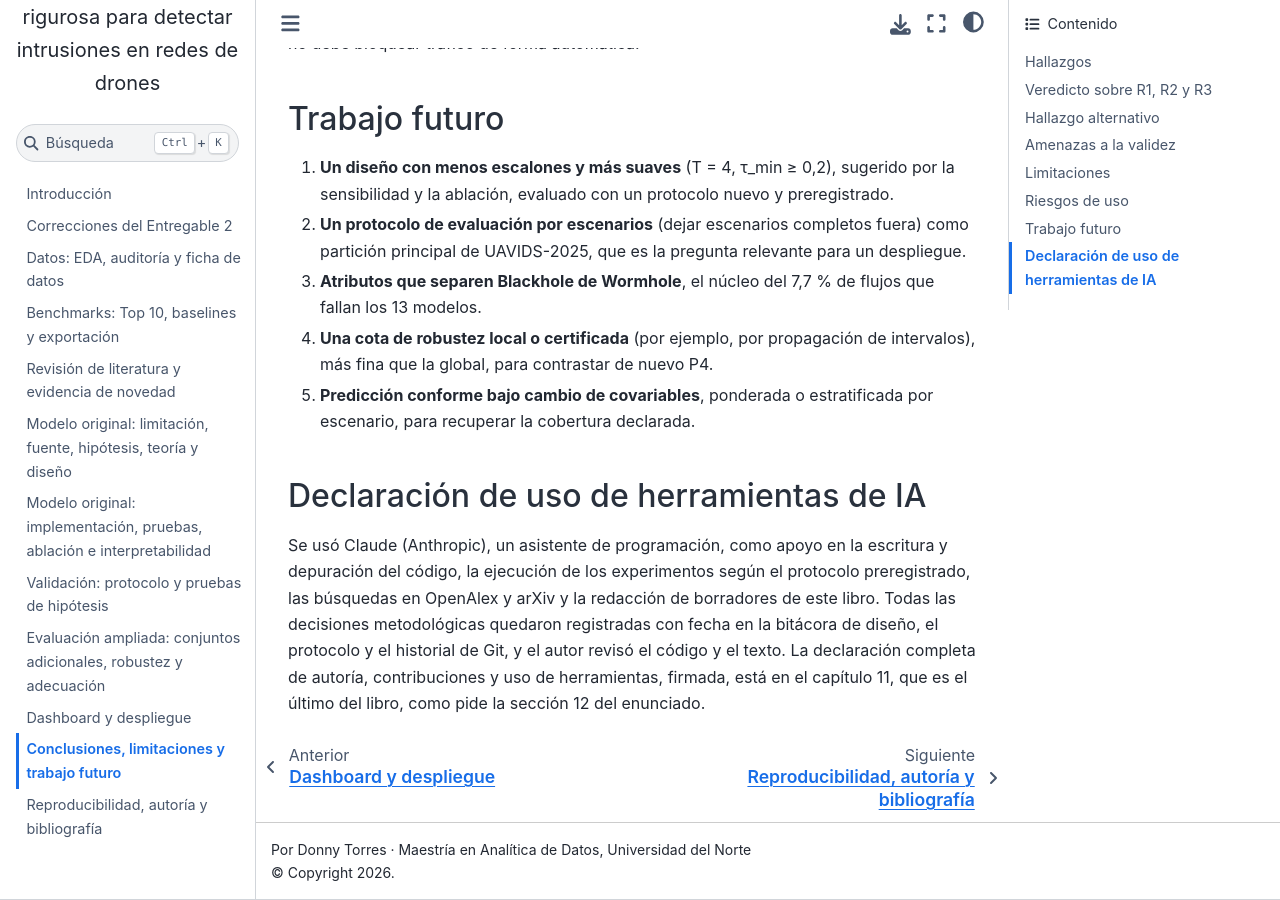
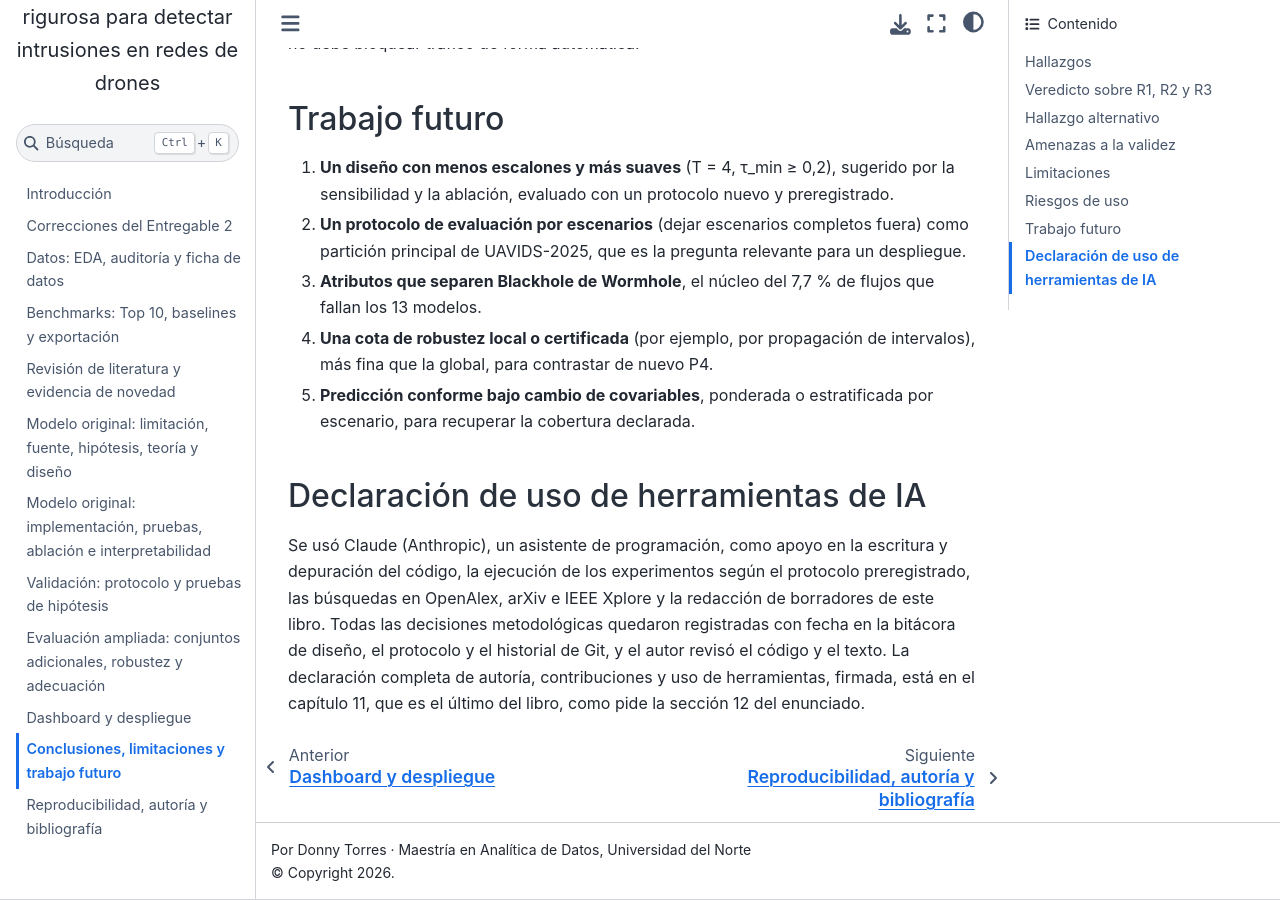
Before and after one commit to DTL-DA/proyecto-uavids-2025, a Jupyter Book: the page built from Entregable_3_UAVIDS_2025/book/10_conclusiones.md, in a window 1280 px wide and 900 px high, scrolled down 4205 px. Built offline with Jupyter Book 1.0.4 settings and Sphinx 7.4.7 and the Sphinx Book theme 1.1.4, drawn with Linux system fonts in a browser that asks for light colours; cross-references to code outside the pages are shown as plain code.

```diff
--- a/Entregable_3_UAVIDS_2025/book/10_conclusiones.md
+++ b/Entregable_3_UAVIDS_2025/book/10_conclusiones.md
@@ -85,4 +85,4 @@ Por estas razones, el modelo es una herramienta de apoyo para un analista de seg
 
 ## Declaración de uso de herramientas de IA
 
-Se usó Claude (Anthropic), un asistente de programación, como apoyo en la escritura y depuración del código, la ejecución de los experimentos según el protocolo preregistrado, las búsquedas en OpenAlex y arXiv y la redacción de borradores de este libro. Todas las decisiones metodológicas quedaron registradas con fecha en la bitácora de diseño, el protocolo y el historial de Git, y el autor revisó el código y el texto. La declaración completa de autoría, contribuciones y uso de herramientas, firmada, está en el capítulo 11, que es el último del libro, como pide la sección 12 del enunciado.
+Se usó Claude (Anthropic), un asistente de programación, como apoyo en la escritura y depuración del código, la ejecución de los experimentos según el protocolo preregistrado, las búsquedas en OpenAlex, arXiv e IEEE Xplore y la redacción de borradores de este libro. Todas las decisiones metodológicas quedaron registradas con fecha en la bitácora de diseño, el protocolo y el historial de Git, y el autor revisó el código y el texto. La declaración completa de autoría, contribuciones y uso de herramientas, firmada, está en el capítulo 11, que es el último del libro, como pide la sección 12 del enunciado.
```
Also changed, not shown: Entregable_3_UAVIDS_2025/book/11_reproducibilidad.md (+5 -3 lines).
